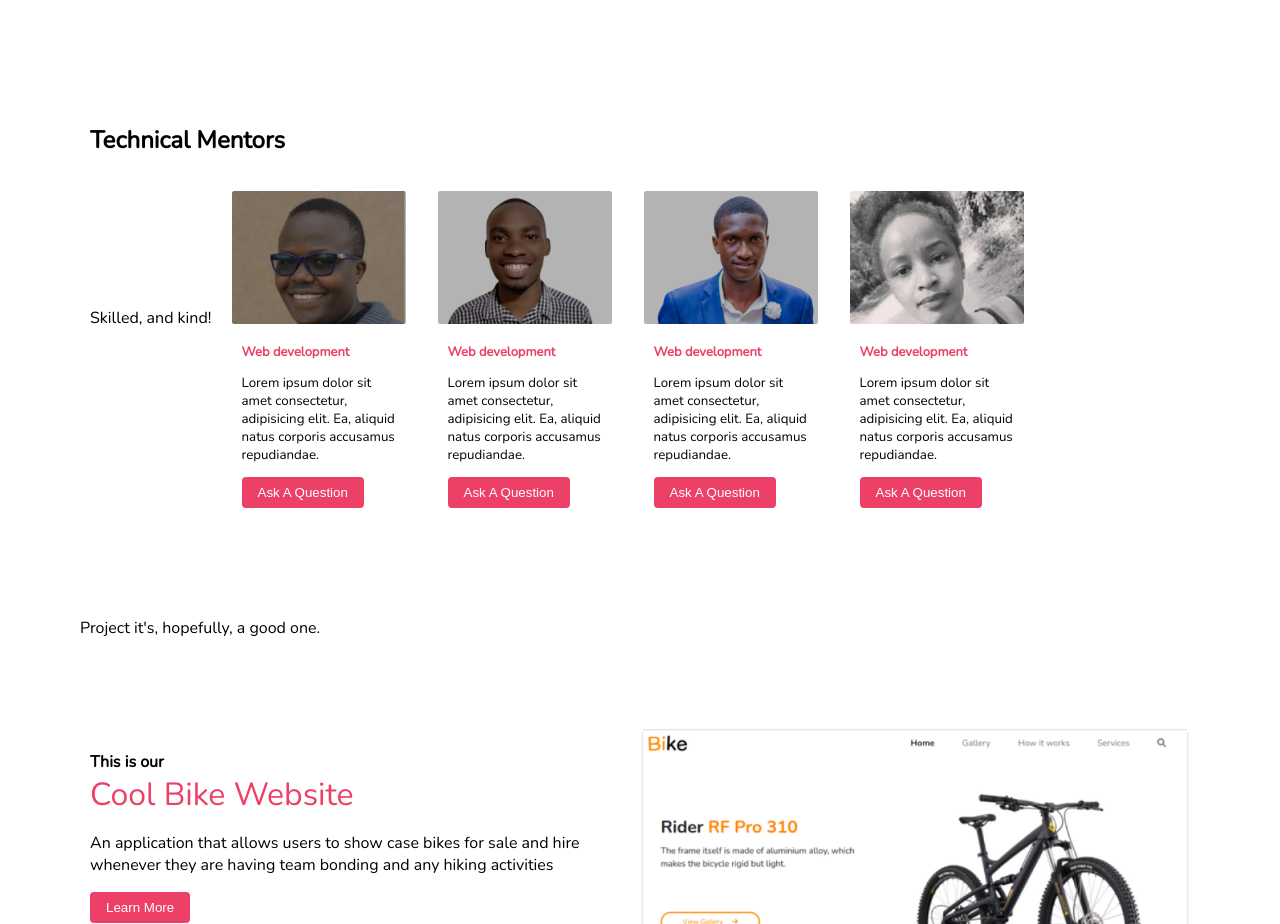
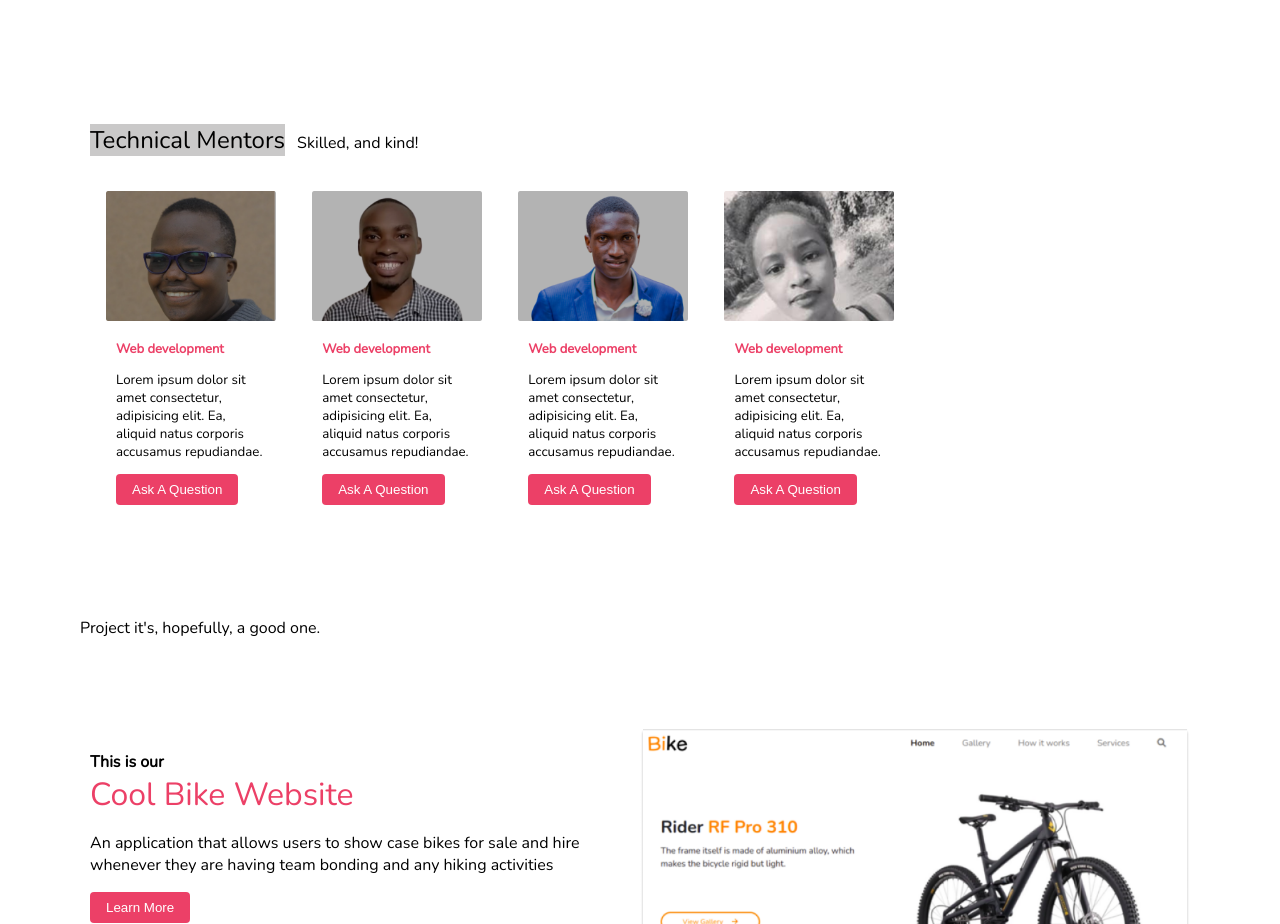
Before and after one commit to Ebenezr/landing-page, a plain HTML site: page index.html in a window 1280 px wide. Shown: the part 1580-2504 px from the top of the page. Drawn offline with nearby package versions, Linux system fonts and the light colour scheme.

Commit message:
teams section styling update

```diff
--- a/assets/css/style.css
+++ b/assets/css/style.css
@@ -168,14 +168,21 @@ a{
     margin-left: 80px;
     margin-right: 80px;
 }
+.teams h2:nth-child(1){
+    display: inline-block;
+    margin-right: 8px;
+    font-weight: 300;
+    background-color: rgb(202, 201, 201);
+    background-size: 50% auto;
+}
 .members{
-    display: inline-flex;
+    display:block;
 }
 .members img{
     position: relative;
     top: 0px;
     margin: 0px;
-    width: 174px;
+    width: 170px;
 
 
 }
@@ -195,9 +202,10 @@ a{
     margin-left: 10px;
 }
 .members .tms{
-    width: 174px;
+    width: 170px;
     margin: 16px;
     height: 320px;
+    display: inline-block;
 
 }
 footer{
```
Also changed, not shown: index.html (+1 -1 lines).
